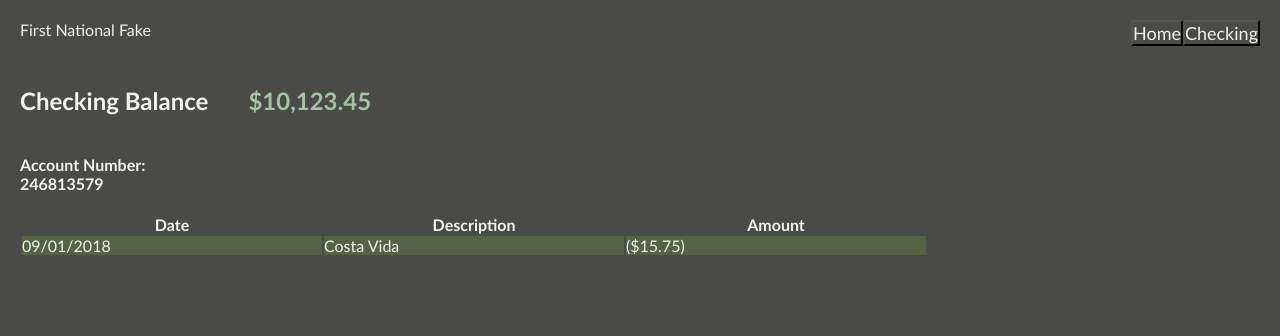
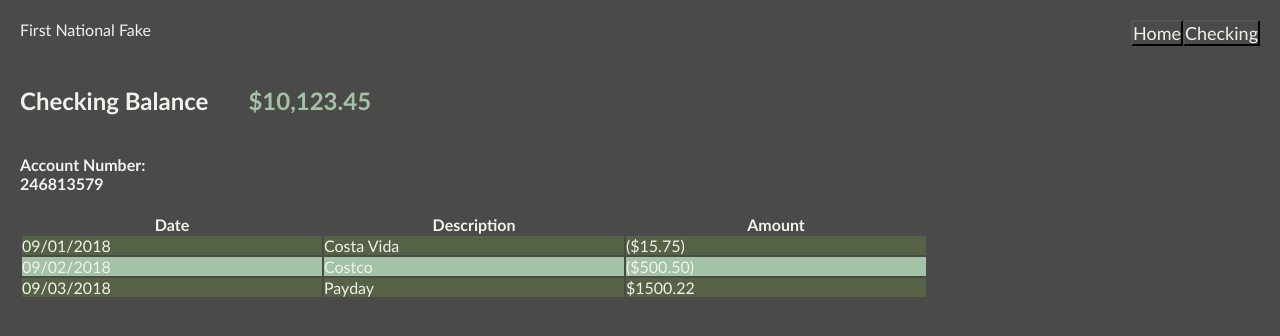
Before and after one commit to SteveFWagner/jest_test_site, a React (Create React App) app: page /#/checking in a window 1280 px wide. Shown: the top 336 px of the page. Built offline with nearby package versions, Linux system fonts and the light colour scheme.

Commit message:
table rows and css

```diff
--- a/src/data.js
+++ b/src/data.js
@@ -5,6 +5,17 @@ module.exports = {
       description:'Costa Vida',
       amount:'($15.75)'
     },
+    {
+      date:'09/02/2018',
+      description:'Costco',
+      amount:'($500.50)'
+    },
+    {
+      date:'09/03/2018',
+      description:'Payday',
+      amount:'$1500.22'
+    },
+
 
   ]
 }
```
